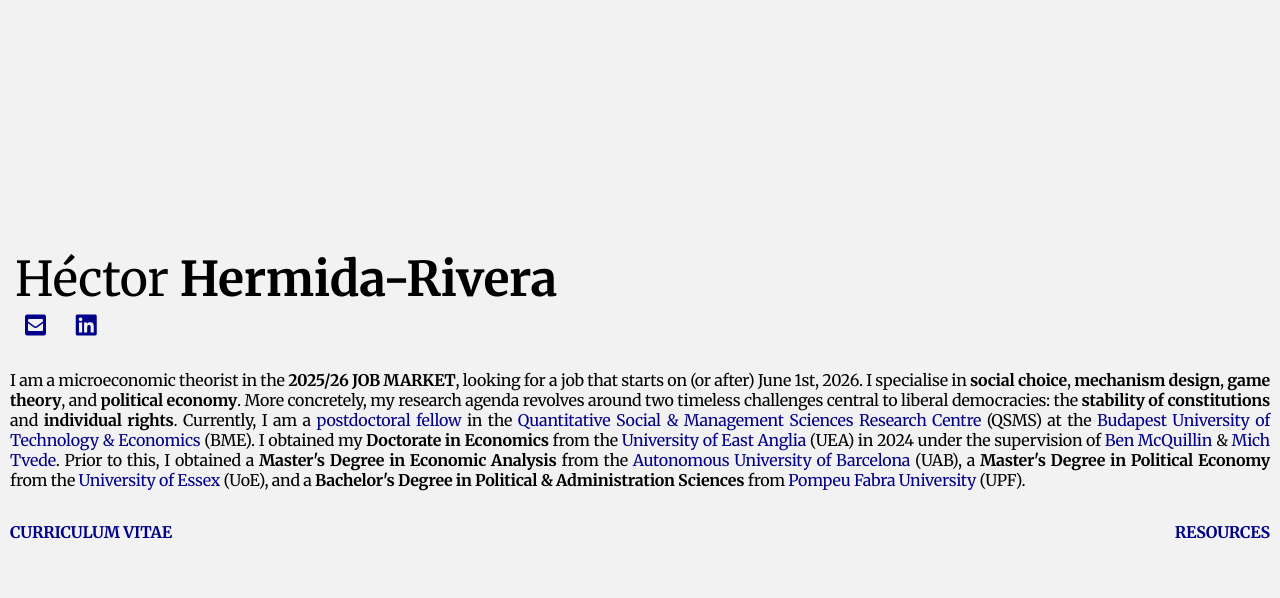
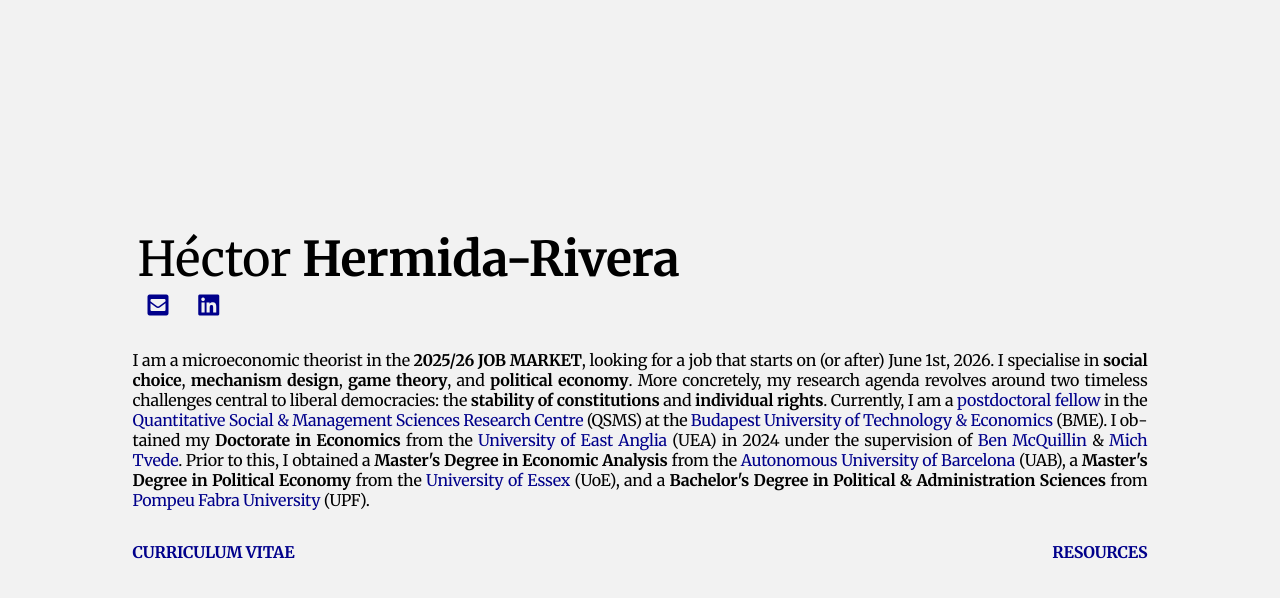
Before and after one commit to HectorHermidaRivera/hectorhermidarivera.github.io, a Jekyll site: the page built from index.md, in a window 1280 px wide. Shown: the top 598 px of the page. Built offline with Jekyll 4.4.1, drawn with Linux system fonts in a browser that asks for light colours; a style sheet for code colours, icons or effects is not loaded.

Commit message:
Update style.css

```diff
--- a/assets/css/style.css
+++ b/assets/css/style.css
@@ -55,7 +55,6 @@ body.home-page .content {
   margin-right: auto !important;
   padding: 5px !important;
   box-sizing: border-box;
-  max-width: calc(100% - 10px);
 }
 
 body.home-page .main-name {
```
